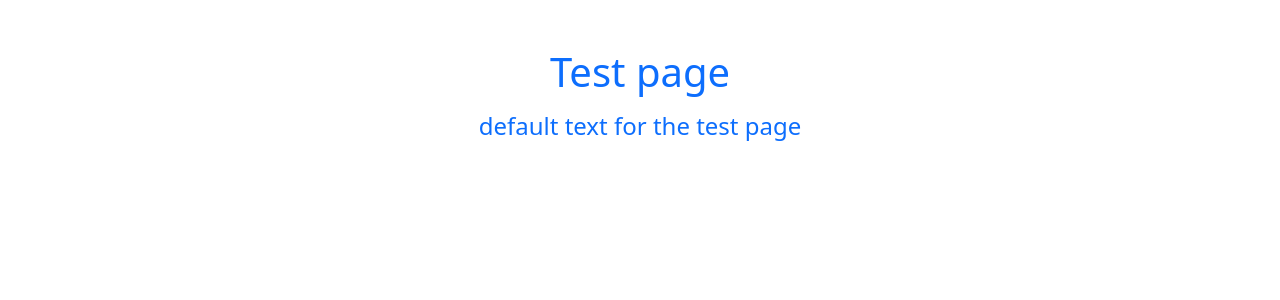
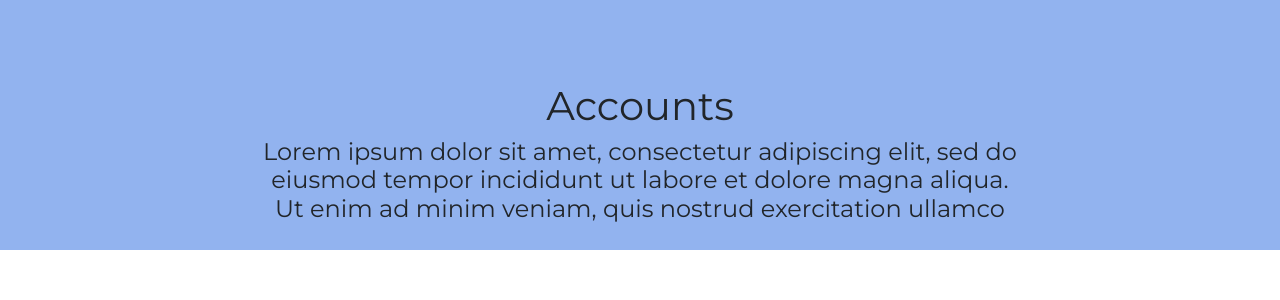
Before and after one commit to jvt703/BankingCustomerPortal, a React (Create React App) app in the folder user-portal/: page / in a window 1280 px wide. Shown: the top 300 px of the page. Built offline with nearby package versions, Linux system fonts and the light colour scheme.

Commit message:
N1T-261 Css Styling

```diff
--- a/user-portal/src/App.css
+++ /dev/null
@@ -1,3 +0,0 @@
-.App {
-  text-align: center;
-}
--- a/user-portal/src/App.js
+++ b/user-portal/src/App.js
@@ -1,13 +1,15 @@
-import logo from './logo.svg';
-import './App.css';
+
+import './css/App.css';
 import HeaderComponent from './Components/Headercomponent';
 
 function App() {
   return (
     <div className="App">
-      <HeaderComponent pageName="Test page" pageDescription="default text for the test page"/>
+
+
       <body>
 
+        <HeaderComponent pageName="Accounts" pageDescription="Lorem ipsum dolor sit amet, consectetur adipiscing elit, sed do eiusmod tempor incididunt ut labore et dolore magna aliqua. Ut enim ad minim veniam, quis nostrud exercitation ullamco"/>
       </body>
     </div>
   );
--- a/user-portal/src/Components/Headercomponent.js
+++ b/user-portal/src/Components/Headercomponent.js
@@ -1,14 +1,13 @@
 import React from "react";
-
 
 const HeaderComponent = ({pageName, pageDescription})=>{
     return (
-      <header>
-        <div className="p-5 text-center text-primary">
-          <h1 className="mb-3 Header-banner ">{pageName}</h1>
-          <h4 className="mb-3 Header-banner-description">{pageDescription}</h4>
+        <header className="pb-2  Header ">
+        <div className="p-2 mb-2 banner-container">
+          <h1 className="Header-banner ">{pageName}</h1>
+          <h4 className="Header-banner-description">{pageDescription}</h4>
         </div>
-      </header>
+        </header>
     );
 
 }
--- /dev/null
+++ b/user-portal/src/css/App.css
@@ -0,0 +1,25 @@
+@import url('https://fonts.googleapis.com/css?family=Montserrat');
+.App {
+  text-align: center;
+}
+
+.Header {
+  box-sizing: border-box;
+  background-color: rgb(146, 179, 239);
+  font-family: 'Montserrat', cursive;
+  height: 250px;
+  position: relative;
+}
+
+.banner-container {
+  position: absolute;
+  width: 100%;
+  bottom: 10px;
+}
+
+.Header-banner-description {
+  width: 60%;
+  margin: auto;
+  align-items: center;
+  text-align: center;
+}
--- a/user-portal/src/index.js
+++ b/user-portal/src/index.js
@@ -4,6 +4,7 @@ import './index.css';
 import App from './App';
 import reportWebVitals from './reportWebVitals';
 import 'bootstrap/dist/css/bootstrap.css'
+import './sass/app.scss'
 
 const root = ReactDOM.createRoot(document.getElementById('root'));
 root.render(
--- /dev/null
+++ b/user-portal/src/sass/app.scss
@@ -0,0 +1,18 @@
+@import "~bootstrap/scss/functions";
+@import "~bootstrap/scss/variables";
+@import "~bootstrap/scss/maps";
+@import "~bootstrap/scss/mixins";
+@import "~bootstrap/scss/utilities";
+@import "~bootstrap/scss/helpers";
+@import "~bootstrap/scss/utilities/api";
+
+$all-colors: map-merge-multiple($blues, $indigos);
+
+$utilities: map-merge($utilities,
+        ("color": map-merge(map-get($utilities, "color"),
+                (values: map-merge(map-get(map-get($utilities, "color"), "values"),
+                        ($all-colors ),
+                    ),
+                ),
+            ),
+        ));
```
Also changed, not shown: 2 other files (tests, documents, lock files or other folders).
